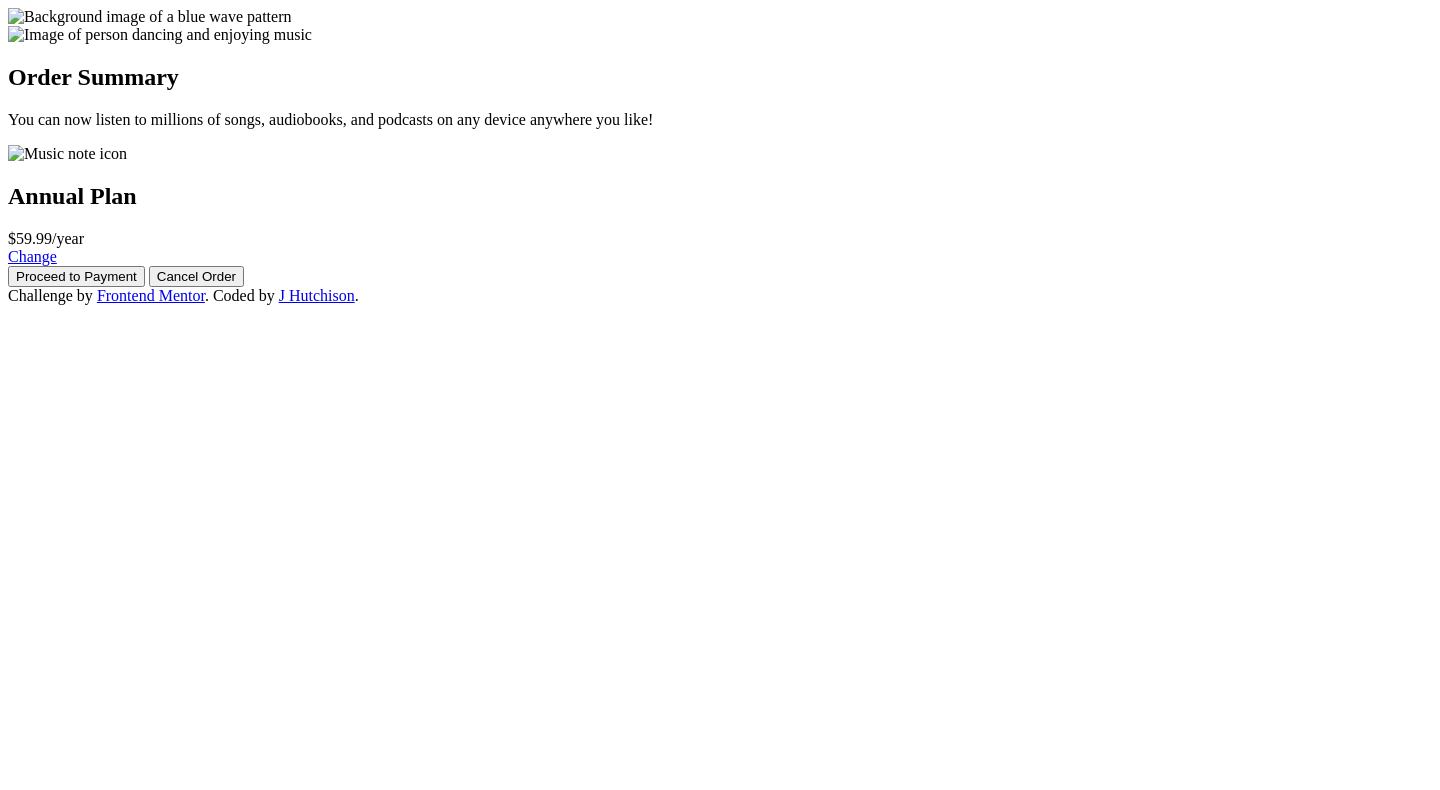
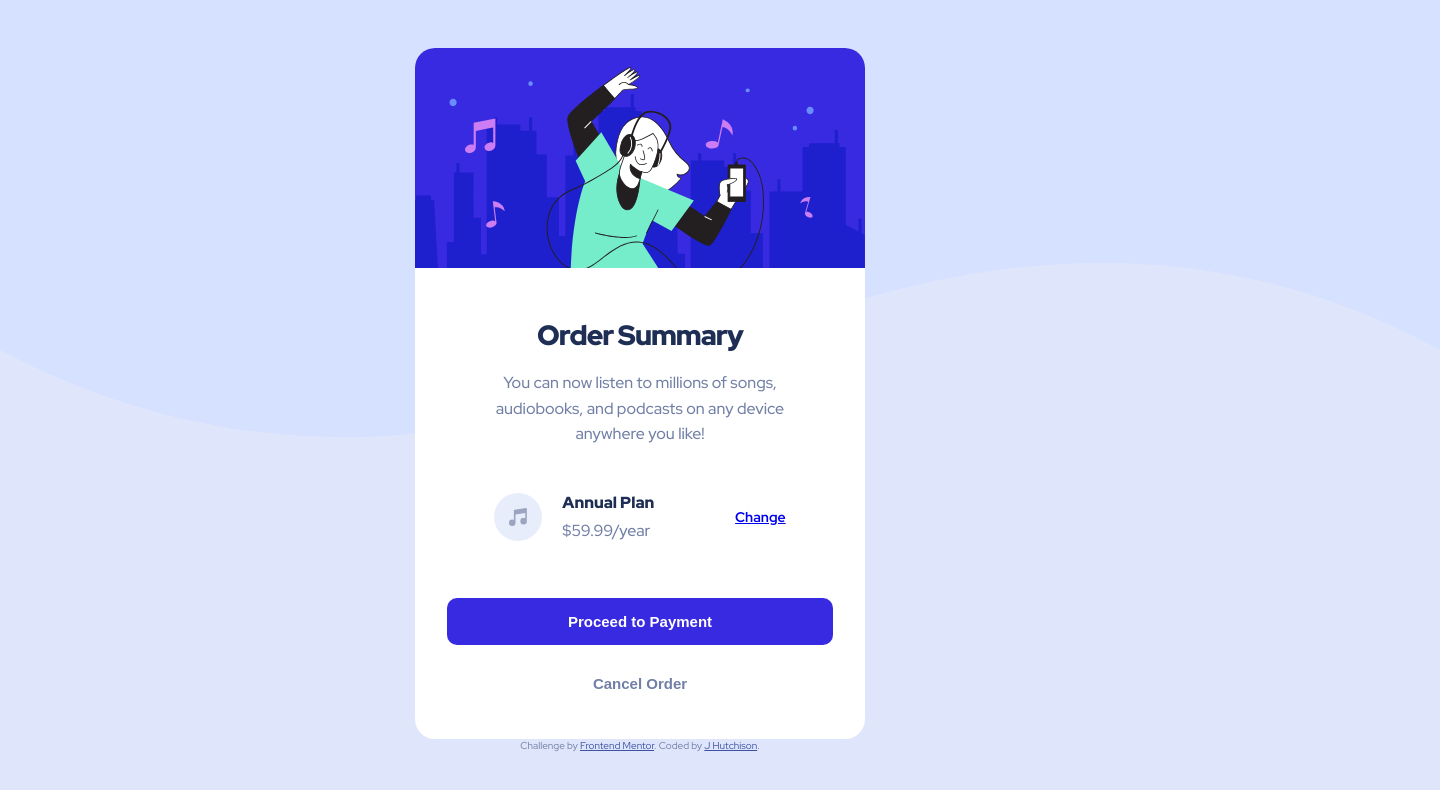
Before and after one commit to j-hutchison/order-summary-component, a plain HTML site: page index.html in a window 1280 px wide. Shown: the whole page, 1440 px wide, since content can reach past the window. Drawn offline with Linux system fonts and the light colour scheme; the site is published under a folder, as on GitHub Pages, so addresses that start at the root find nothing.

Commit message:
Fixed broken urls

```diff
--- a/index.html
+++ b/index.html
@@ -17,21 +17,21 @@
 			href="https://fonts.googleapis.com/css2?family=Red+Hat+Display:wght@400;500;600;700;800;900&display=swap"
 			rel="stylesheet"
 		/>
-		<link rel="stylesheet" href="/css/style.css" />
+		<link rel="stylesheet" href="./css/style.css" />
 
 		<title>Frontend Mentor | Order summary card</title>
 	</head>
 	<body>
 		<img
 			class="background-image"
-			src="/images/pattern-background-desktop.svg"
+			src="./images/pattern-background-desktop.svg"
 			alt="Background image of a blue wave pattern"
 		/>
 		<div class="container">
 			<header class="order-card-header">
 				<img
 					class="heading-image"
-					src="/images/illustration-hero.svg"
+					src="./images/illustration-hero.svg"
 					alt="Image of person dancing and enjoying music"
 				/>
 			</header>
@@ -47,7 +47,7 @@
 					<div class="plan-info">
 						<img
 							class="icon"
-							src="/images/icon-music.svg"
+							src="./images/icon-music.svg"
 							alt="Music note icon"
 						/>
 						<div class="pricing-plan-description">
```
